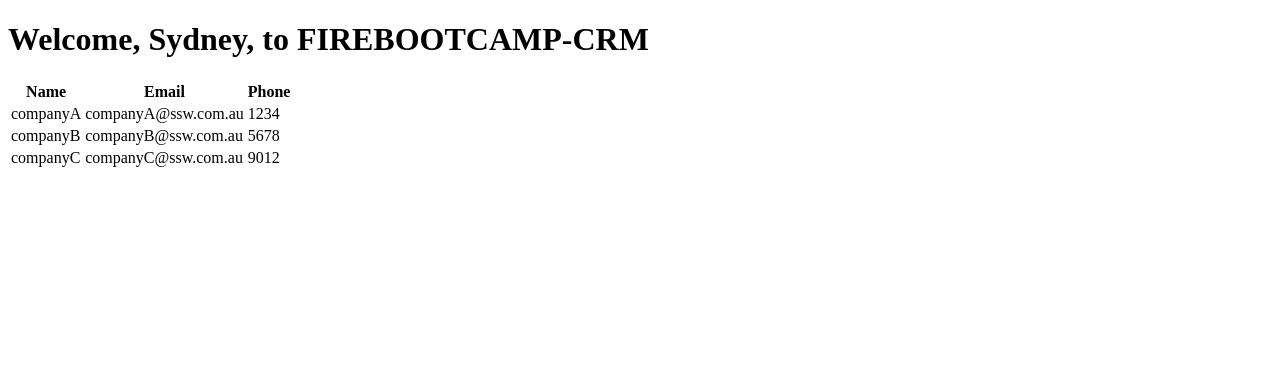
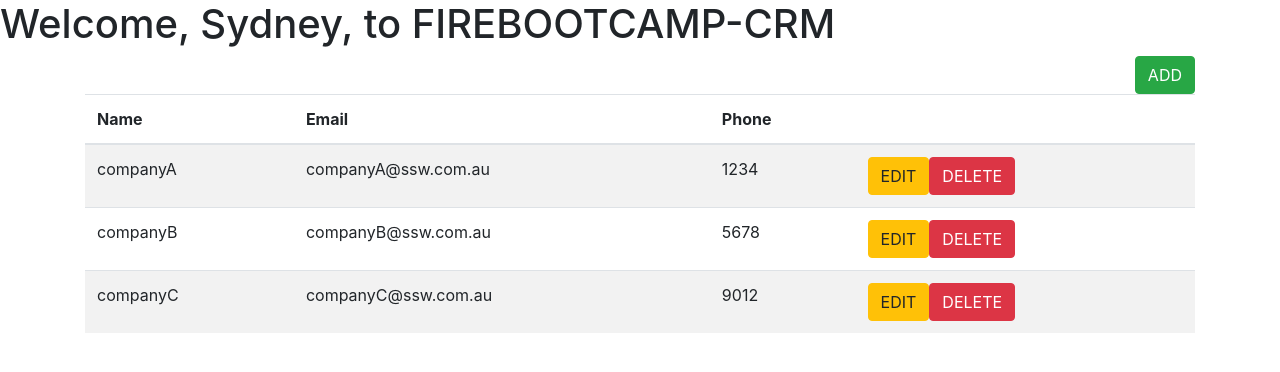
Before and after one commit to SSWConsulting/fbc-sydney-nov-2019, an Angular app: page / in a window 1280 px wide. Shown: the top 372 px of the page. Built offline with nearby package versions, Linux system fonts and the light colour scheme.

Commit message:
added bootstrap

```diff
--- a/angular.json
+++ b/angular.json
@@ -28,7 +28,8 @@
               "src/assets"
             ],
             "styles": [
-              "src/styles.scss"
+              "src/styles.scss",
+              "./node_modules/bootstrap/dist/css/bootstrap.min.css"
             ],
             "scripts": []
           },
--- a/package.json
+++ b/package.json
@@ -19,6 +19,8 @@
     "@angular/platform-browser": "~8.2.14",
     "@angular/platform-browser-dynamic": "~8.2.14",
     "@angular/router": "~8.2.14",
+    "@ng-bootstrap/ng-bootstrap": "^5.1.4",
+    "bootstrap": "^4.4.0",
     "rxjs": "~6.4.0",
     "tslib": "^1.10.0",
     "zone.js": "~0.9.1"
--- a/src/app/app.module.ts
+++ b/src/app/app.module.ts
@@ -5,7 +5,7 @@ import { AppRoutingModule } from './app-routing.module';
 import { AppComponent } from './app.component';
 import { FormsModule } from '@angular/forms';
 import { CompanyListComponent } from './company/company-list/company-list.component';
-
+import { NgbModule } from '@ng-bootstrap/ng-bootstrap';
 
 @NgModule({
   declarations: [
@@ -15,7 +15,8 @@ import { CompanyListComponent } from './company/company-list/company-list.compon
   imports: [
     BrowserModule,
     AppRoutingModule,
-    FormsModule
+    FormsModule,
+    NgbModule
   ],
   providers: [],
   bootstrap: [AppComponent]
--- a/src/app/company/company-list/company-list.component.html
+++ b/src/app/company/company-list/company-list.component.html
@@ -1,9 +1,12 @@
-<table>
+<div class="container">
+  <button class="btn btn-success float-right">ADD</button>
+  <table class="table table-striped">
     <thead>
       <tr>
         <th>Name</th>
         <th>Email</th>
         <th>Phone</th>
+        <th></th>
       </tr>
     </thead>
     <tbody>
@@ -11,6 +14,11 @@
         <td>{{company.name}}</td>
         <td>{{company.email}}</td>
         <td>{{company.phone}}</td>
+        <td>
+          <button class="btn btn-warning">EDIT</button>
+          <button class="btn btn-danger">DELETE</button>
+        </td>
       </tr>
     </tbody>
   </table>
+</div>
```
Also changed, not shown: 1 other file (tests, documents, lock files or other folders). Lines whose indentation alone changed are shown as unchanged.
